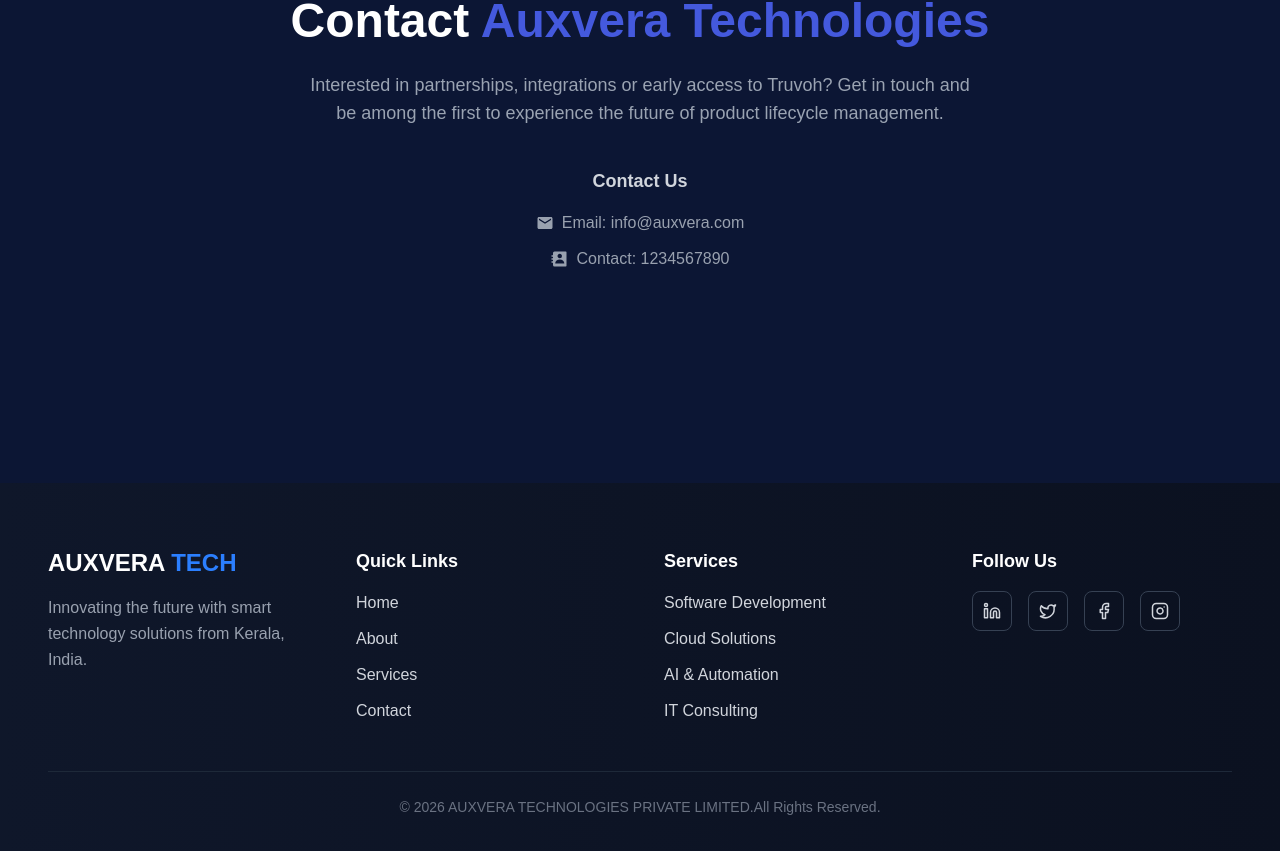
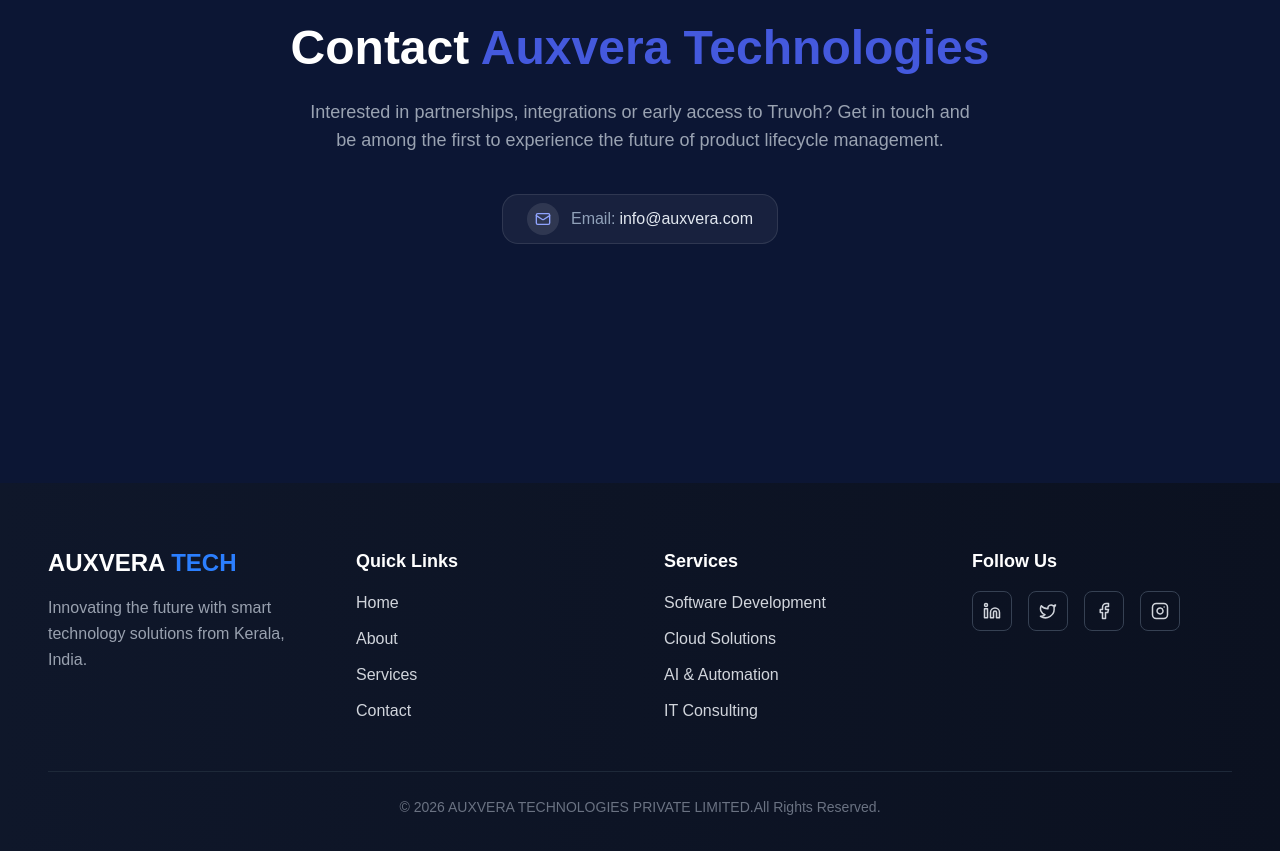
Before and after one commit to srileksh/Auxvera, a Next.js app: page / in a window 1280 px wide. Shown: the part 5269-6120 px from the top of the page. Built offline with nearby package versions, Linux system fonts and the light colour scheme.

Commit message:
contact removed

```diff
--- a/src/components/ContactSection.jsx
+++ b/src/components/ContactSection.jsx
@@ -187,23 +187,34 @@
         </p>
 
         {/* Contact Card */}
-        <div className="mt-8 sm:mt-10">
+        <div className="mt-5">
 
-          <h3 className="text-gray-300 font-semibold mb-4 text-base sm:text-lg">
-            Contact Us
-          </h3>
 
           {/* Email */}
-          <div className="flex items-center justify-center gap-2 text-gray-400 text-sm sm:text-base mb-3">
+          {/* <div className="flex items-center justify-center gap-2 text-gray-400 text-sm sm:text-base mb-3">
             <MdEmail className="text-lg" />
             <span>Email: info@auxvera.com</span>
+          </div> */}
+           <div className="mt-8 flex justify-center md:mt-10">
+            <a
+              href="mailto:info@auxvera.com"
+              className="group inline-flex flex-wrap items-center justify-center gap-3 rounded-2xl border border-white/10 bg-white/5 px-5 py-2 text-sm font-medium text-slate-200 transition-all duration-300 hover:border-[#4f6cff]/40 hover:bg-white/10 hover:text-white sm:px-6 sm:text-base"
+            >
+              <span className="flex h-8 w-8 items-center justify-center rounded-full bg-white/10 transition-colors duration-300 group-hover:bg-[#4f6cff]/20">
+                <Mail className="h-4 w-4 text-[#90a4ff]" />
+              </span>
+              <span className="break-all sm:break-normal">
+                <span className="mr-1 text-slate-400">Email:</span>
+                info@auxvera.com
+              </span>
+            </a>
           </div>
 
           {/* Phone */}
-          <div className="flex items-center justify-center gap-2 text-gray-400 text-sm sm:text-base">
+          {/* <div className="flex items-center justify-center gap-2 text-gray-400 text-sm sm:text-base">
             <BiSolidContact className="text-lg" />
             <span>Contact: 1234567890</span>
-          </div>
+          </div> */}
         </div>
 
       </div>
```
